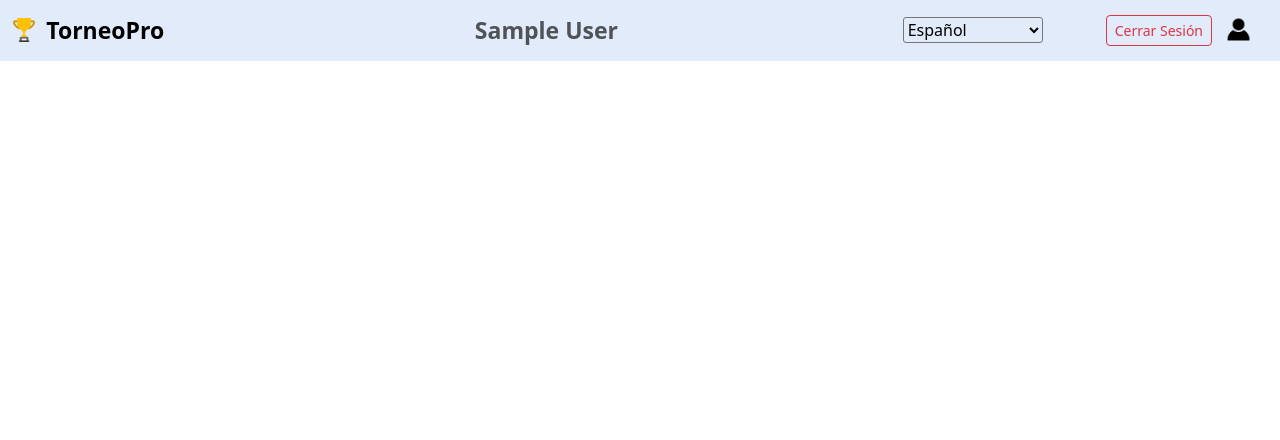
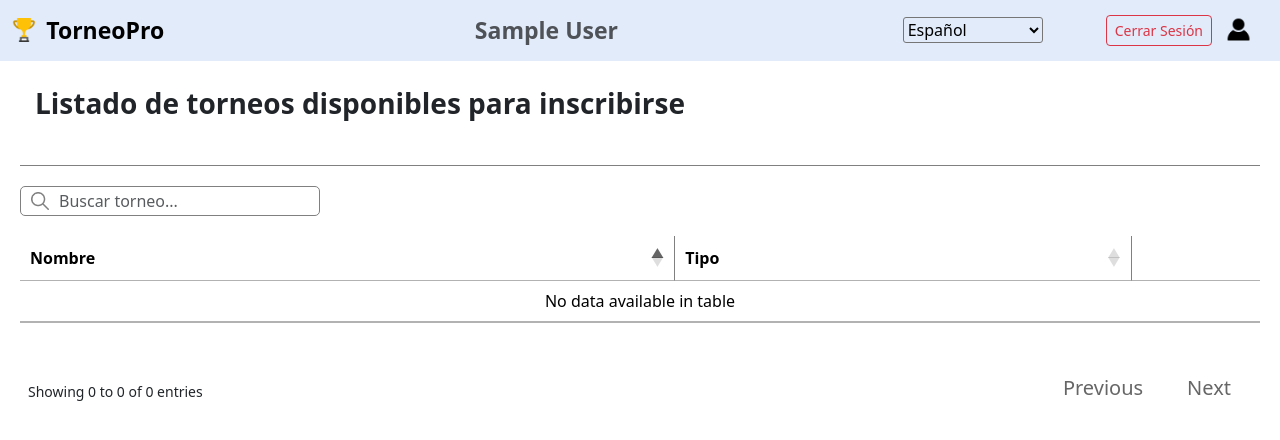
Before and after one commit to raafaa22/gestor-de-torneos, a Django app: page /equipo/listado-torneos/1/ in a window 1280 px wide. Shown: the top 440 px of the page. Run offline with Django 5.2, Linux system fonts and the light colour scheme; a user stored in the database is signed in; tables that the repository leaves empty hold one stand-in row (values such as "Sample post"); some libraries are stand-ins or nearby versions.

Commit message:
[FEATURE] Inscripciones de equipos en torneos implementadas #20

```diff
--- a/enfrentamiento/libs.py
+++ b/enfrentamiento/libs.py
@@ -119,8 +119,9 @@ def limpiar_datos_torneo(torneo: Torneo):
     Jornada.objects.filter(torneo=torneo).delete()
     Eliminatoria.objects.filter(torneo=torneo).delete()
 
-    EstadisticasFutbol.objects.filter(torneo=torneo).delete()
-    EstadisticasBaloncesto.objects.filter(torneo=torneo).delete()
+    EstadisticasFutbol.objects.filter(torneo=torneo).update(goles=0, asistencias=0)
+    EstadisticasFutbol.objects.filter(torneo=torneo, goles_contra__isnull=False).update(goles_contra=0)
+    EstadisticasBaloncesto.objects.filter(torneo=torneo).update(puntos=0, rebotes=0, asistencias=0)
 
     if torneo.tipo == TipoTorneo.ELIMINATORIA_GRUPOS:
         Clasificacion.objects.filter(torneo_equipo__torneo=torneo).delete()
--- a/equipo/urls.py
+++ b/equipo/urls.py
@@ -1,5 +1,6 @@
 from django.urls import path
-from .views import dashboard, dar_baja_torneo, listado_jugadores, listado_torneos_inscribir, editar_jugador, crear_jugador, borrar_jugador
+from .views import dashboard, dar_baja_torneo, listado_jugadores, listado_torneos_inscribir, editar_jugador, crear_jugador, borrar_jugador,\
+inscribir_equipo_torneo
 
 app_name = 'equipo'
 
@@ -7,6 +8,7 @@ urlpatterns = [
     path('', dashboard, name='dashboard'),
     path('dar-baja/<int:torneo_id>/', dar_baja_torneo, name='dar_baja_torneo'),
     path('listado-torneos/<int:equipo_id>/', listado_torneos_inscribir, name='listado_torneos_inscribir'),
+    path('listado-torneos/<int:equipo_id>/inscribir/<int:torneo_id>/', inscribir_equipo_torneo, name='inscribirse'),
     path('jugadores/<int:equipo_id>/', listado_jugadores, name='listado_jugadores'),
     path('jugadores/<int:equipo_id>/editar/<str:jugador_id>/', editar_jugador, name='editar_jugador'),
     path('jugadores/<int:equipo_id>/crear/', crear_jugador, name='crear_jugador'),
--- a/equipo/views.py
+++ b/equipo/views.py
@@ -1,4 +1,5 @@
 from django.shortcuts import render, redirect, get_object_or_404
+from django.utils.translation import gettext as _
 from django.contrib.auth.decorators import login_required
 from django.views.decorators.http import require_POST
 from django.http import HttpResponseForbidden
@@ -12,6 +13,7 @@ from torneo.models import Torneo, TorneoEquipo, Clasificacion, Eliminatoria
 from gestor.choices import TipoTorneo, TipoUsuario, Deporte
 from torneo.views import tipo_usuario
 from enfrentamiento.libs import RONDAS, baja_equipo_torneo
+from estadisticas.models import EstadisticasFutbol, EstadisticasBaloncesto
 
 
 @login_required
@@ -20,7 +22,7 @@ def dashboard(request):
     equipo = Equipo.objects.filter(user=usuario).first()
 
     if equipo is None or tipo_usuario(usuario) != TipoUsuario.EQUIPO:
-        return HttpResponseForbidden("No tienes permiso para acceder a esta página.")
+        return HttpResponseForbidden(_("No tienes permiso para acceder a esta página."))
 
     datos = []
 
@@ -82,7 +84,6 @@ def dashboard(request):
     return render(request, 'equipo/dashboard.html', {'torneos': datos, 'equipo': equipo})
 
 
-
 @login_required
 @require_POST
 @transaction.atomic
@@ -91,11 +92,11 @@ def dar_baja_torneo(request, torneo_id):
     equipo = Equipo.objects.filter(user=usuario).first()
 
     if equipo is None or tipo_usuario(usuario) != TipoUsuario.EQUIPO:
-        return HttpResponseForbidden("No tienes permiso para acceder a esta página.")
+        return HttpResponseForbidden(_("No tienes permiso para acceder a esta página."))
 
     torneo = get_object_or_404(Torneo, id=torneo_id)
     if not TorneoEquipo.objects.filter(torneo=torneo, equipo=equipo).exists():
-        return HttpResponseForbidden("No estás inscrito en este torneo.")
+        return HttpResponseForbidden(_("No estás inscrito en este torneo."))
 
     baja_equipo_torneo(torneo, equipo)
 
@@ -103,7 +104,29 @@ def dar_baja_torneo(request, torneo_id):
 
 @login_required
 def listado_torneos_inscribir(request, equipo_id):
-    return render(request, 'equipo/listado_torneos.html')
+    usuario = request.user
+    equipo = get_object_or_404(Equipo, id=equipo_id)
+    tipo = tipo_usuario(usuario)
+
+    if tipo != TipoUsuario.EQUIPO and tipo != TipoUsuario.ADMINISTRADOR:
+        return HttpResponseForbidden(_("No tienes permiso para acceder a esta página."))
+
+    if tipo == TipoUsuario.EQUIPO and equipo.user != usuario:
+        return HttpResponseForbidden(_("Esta página no es de tu equipo"))
+
+    torneos_disp = Torneo.objects.filter(deporte=equipo.deporte).exclude(torneo_equipos__equipo=equipo)
+    torneos = []
+    for torneo in torneos_disp:
+        empezado = False
+        if torneo.tipo == TipoTorneo.LIGA or torneo.tipo == TipoTorneo.ELIMINATORIA_GRUPOS:
+            empezado = Clasificacion.objects.filter(torneo_equipo__torneo=torneo, puntos__gt=0).exists()
+        elif torneo.tipo == TipoTorneo.ELIMINATORIA:
+            empezado = Enfrentamiento.objects.filter(eliminatoria__torneo=torneo, anotacion_local__isnull=False, anotacion_visitante__isnull=False).exists()
+
+        if not empezado:
+            torneos.append(torneo)
+
+    return render(request, 'equipo/listado_torneos.html', {'torneos': torneos, 'equipo': equipo})
 
 @login_required
 def listado_jugadores(request, equipo_id):
@@ -112,10 +135,10 @@ def listado_jugadores(request, equipo_id):
     tipo = tipo_usuario(usuario)
 
     if tipo != TipoUsuario.EQUIPO and tipo != TipoUsuario.ADMINISTRADOR:
-        return HttpResponseForbidden("No tienes permiso para acceder a esta página.")
+        return HttpResponseForbidden(_("No tienes permiso para acceder a esta página."))
 
     if tipo == TipoUsuario.EQUIPO and equipo.user != usuario:
-        return HttpResponseForbidden("No puedes modificar jugadores de otros equipos.")
+        return HttpResponseForbidden(_("Estos no son tus jugadores."))
 
     jugadores = Jugador.objects.filter(equipo=equipo)
 
@@ -129,10 +152,10 @@ def crear_jugador(request, equipo_id):
     tipo = tipo_usuario(usuario)
 
     if tipo != TipoUsuario.EQUIPO and tipo != TipoUsuario.ADMINISTRADOR:
-        return HttpResponseForbidden("No tienes permiso para acceder a esta página.")
+        return HttpResponseForbidden(_("No tienes permiso para acceder a esta página."))
 
     if tipo == TipoUsuario.EQUIPO and equipo.user != usuario:
-        return HttpResponseForbidden("No puedes modificar jugadores de otros equipos.")
+        return HttpResponseForbidden(_("No puedes crear jugadores en otros equipos."))
 
     if request.method == 'POST':
         user_form = UserRegisterForm(request.POST)
@@ -164,10 +187,10 @@ def editar_jugador(request, equipo_id, jugador_id):
     tipo = tipo_usuario(usuario)
 
     if tipo != TipoUsuario.EQUIPO and tipo != TipoUsuario.ADMINISTRADOR:
-        return HttpResponseForbidden("No tienes permiso para acceder a esta página.")
+        return HttpResponseForbidden(_("No tienes permiso para acceder a esta página."))
 
     if tipo == TipoUsuario.EQUIPO and equipo.user != usuario:
-        return HttpResponseForbidden("No puedes modificar jugadores de otros equipos.")
+        return HttpResponseForbidden(_("No puedes modificar jugadores de otros equipos."))
 
     jugador = get_object_or_404(Jugador, dni=jugador_id, equipo=equipo)
 
@@ -200,13 +223,62 @@ def borrar_jugador(request, equipo_id, jugador_id):
     tipo = tipo_usuario(usuario)
 
     if tipo != TipoUsuario.EQUIPO and tipo != TipoUsuario.ADMINISTRADOR:
-        return HttpResponseForbidden("No tienes permiso para acceder a esta página.")
+        return HttpResponseForbidden(_("No tienes permiso para acceder a esta página."))
 
     if tipo == TipoUsuario.EQUIPO and equipo.user != usuario:
-        return HttpResponseForbidden("No puedes modificar jugadores de otros equipos.")
+        return HttpResponseForbidden(_("No puedes borrar jugadores de otros equipos."))
 
     jugador = get_object_or_404(Jugador, dni=jugador_id, equipo=equipo)
 
     jugador.user.delete()
 
     return redirect('equipo:listado_jugadores', equipo_id=equipo.id)
+
+
+
+@login_required
+def inscribir_equipo_torneo(request, torneo_id, equipo_id):
+    usuario = request.user
+    equipo = get_object_or_404(Equipo, id=equipo_id)
+    tipo = tipo_usuario(usuario)
+
+    if tipo != TipoUsuario.EQUIPO and tipo != TipoUsuario.ADMINISTRADOR:
+        return HttpResponseForbidden(_("No tienes permiso para acceder a esta página."))
+
+    breakpoint()
+
+    if tipo == TipoUsuario.EQUIPO and equipo.user != usuario:
+        return HttpResponseForbidden(_("No puedes inscribir otros equipos en torneos."))
+
+    torneo = get_object_or_404(Torneo, id=torneo_id)
+    torneo_equipo = TorneoEquipo.objects.create(torneo=torneo, equipo=equipo)
+
+    if torneo.tipo == TipoTorneo.LIGA:
+        posicion_max = Clasificacion.objects.order_by('-posicion').values_list('posicion', flat=True).first()
+        if posicion_max is None:
+            posicion_max = 0
+
+        Clasificacion.objects.create(
+            torneo_equipo=torneo_equipo,
+            grupo="GENERAL",
+            posicion=posicion_max + 1,
+            puntos=0,
+            victorias=0,
+            empates=0,
+            derrotas=0,
+            anotacion_favor=0,
+            anotacion_contra=0
+        )
+
+    if torneo.deporte != Deporte.PADEL:
+        jugadores = Jugador.objects.filter(equipo=equipo)
+
+        for jugador in jugadores:
+            if torneo.deporte == Deporte.FUTBOL:
+                estadisticas = EstadisticasFutbol.objects.create(jugador=jugador, torneo=torneo, goles=0, asistencias=0)
+                if jugador.es_portero:
+                    estadisticas.goles_contra = 0
+            elif torneo.deporte == Deporte.BALONCESTO:
+                EstadisticasBaloncesto.objects.create(jugador=jugador, torneo=torneo, puntos=0, rebotes=0, asistencias=0)
+
+    return redirect('equipo:dashboard')
--- a/templates/equipo/dashboard.html
+++ b/templates/equipo/dashboard.html
@@ -84,6 +84,9 @@
             language: {
                 url: langUrl,
             },
+            columnDefs: [
+                { orderable: false, searchable: false, targets: -1 }
+            ]
         });
 
         $('#torneosTable tbody').on('click', 'tr', function(e){
--- a/templates/equipo/listado_torneos.html
+++ b/templates/equipo/listado_torneos.html
@@ -7,3 +7,76 @@
     <link rel="stylesheet" href="https://cdn.datatables.net/2.3.6/css/dataTables.dataTables.css" />
     <link rel="stylesheet" href="{% static 'torneo/css/torneo.css' %}" />
 {% endblock %}
+
+{% block content %}
+
+    <div class="torneo-header">
+        <h3 class="float-start">
+            <strong>{% trans 'Listado de torneos disponibles para inscribirse' %}</strong>
+        </h3>
+    </div>
+
+    <div class="container-table">
+        <div class="buscador">
+            <input id="buscar-torneo" type="text" class="form-control" placeholder="{% trans 'Buscar torneo...' %}" />
+        </div>
+
+        <table id="torneosTable" class="table table-hover">
+            <thead>
+                <tr>
+                    <th>{% trans 'Nombre' %}</th>
+                    <th>{% trans 'Tipo' %}</th>
+                    <th class="acciones"></th>
+                </tr>
+            </thead>
+            <tbody>
+                {% for torneo in torneos %}
+                <tr data-id="{{ torneo.id }}">
+                    <td class="align-middle">{{ torneo.nombre }}</td>
+                    <td class="align-middle">{{ torneo.get_tipo_display }}</td>
+                    <td class="align-middle">
+                        <form action="{% url 'equipo:inscribirse' equipo.id torneo.id %}" method="post">
+                            {% csrf_token %}
+                            <button id="dar-baja" type="submit" class="borrar">
+                                <img src="{% static 'equipo/img/inscribirse.png' %}" alt="dar-de-baja" width="20" height="20"/>
+                            </button>
+                        </form>
+                    </td>
+                </tr>
+                {% endfor %}
+            </tbody>
+        </table>
+
+    </div>
+{% endblock %}
+
+{% block scripts %}
+<script src="https://code.jquery.com/jquery-3.7.1.js"></script>
+<script src="https://cdn.datatables.net/2.3.6/js/dataTables.js"></script>
+<script>
+  $(document).ready(function() {
+        const lang = "{{ LANGUAGE_CODE }}";
+        let langUrl = "";
+        if (lang.toLowerCase().startsWith('es')){
+          langUrl = "https://cdn.datatables.net/plug-ins/2.3.6/i18n/es-ES.json"
+        } else {
+          langUrl = "https://cdn.datatables.net/plug-ins/2.3.6/i18n/en-GB.json"
+        }
+        var table = $('#torneosTable').DataTable({
+            pageLength: 10,
+            lengthMenu: [10, 25, 50, 100 ],
+            dom: 't<"paginacion"<"paginacion-info"i><"paginacion-button"p>>',
+            language: {
+                url: langUrl,
+            },
+            columnDefs: [
+                { orderable: false, searchable: false, targets: -1 }
+            ]
+        });
+
+        $('#buscar-torneo').on('input', function() {
+            table.search(this.value).draw();
+        });
+  });
+</script>
+{% endblock %}
```
Also changed, not shown: enfrentamiento/views.py (+14 -5 lines), static/equipo/img/inscribirse.png (added), static/equipo/img/inscribirse1.png (added).
